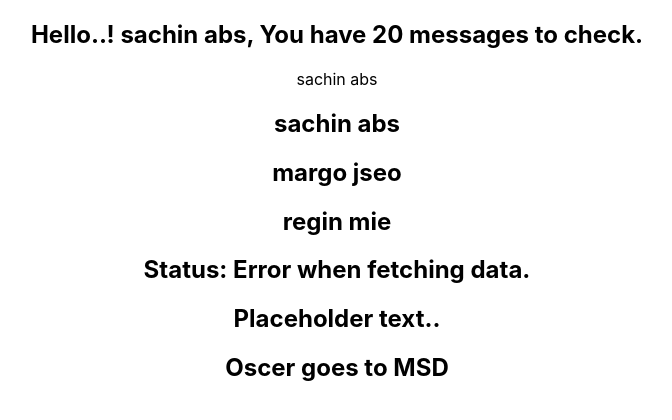
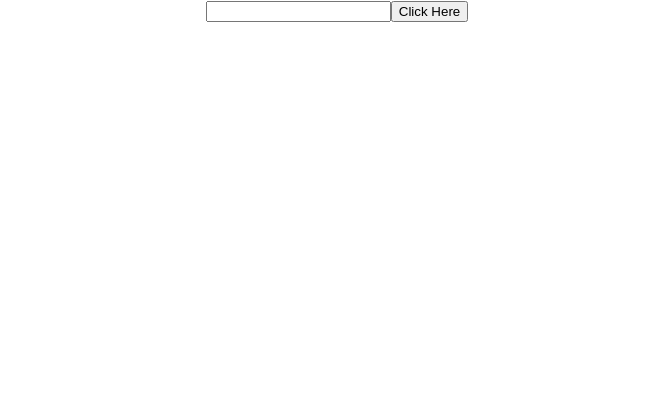
Before and after one commit to sachinabs/react-typescript, a React (Create React App) app in the folder react-typescript-demo/: page / in a window 1280 px wide. Shown: the top 420 px of the page, without its empty margins (303-975 px from the left). Built offline with nearby package versions, Linux system fonts and the light colour scheme.

Commit message:
learning: Button events, passing events in props

```diff
--- a/react-typescript-demo/src/App.tsx
+++ b/react-typescript-demo/src/App.tsx
@@ -1,42 +1,21 @@
 
 import './App.css';
-import { Greet } from './components/Greet';
-import { Heading } from './components/Heading';
-import { Oscer } from './components/Oscer';
-import { Person } from './components/Person';
-import { PersonList } from './components/PersonList';
-import { Status } from './components/Status';
+import { Button } from './components/Button';
+import { InputBox } from './components/InputBox';
+
 
 function App() {
 
-  const personName = {
-    "first_name": "sachin",
-    "last_name": "abs"
-  }
-
-  const nameList = [{
-    "first_name": "sachin",
-    "last_name": "abs"
-  }, {
-    "first_name": "margo",
-    "last_name": "jseo"
-  }, {
-    "first_name": "regin",
-    "last_name": "mie"
-  }]
-
   return (
     <div className="App">
-      <Greet name="sachin abs" messageCount={20} isLogedIN={true} />
-      <Person name={personName} />
-      <PersonList name={nameList} />
-      <Status status='error' />
-      <Heading>
-        Placeholder text
-      </Heading>
-      <Oscer>
-        <Heading>Place Holder</Heading>
-      </Oscer>
+      <InputBox  handle_click={(event) => {
+        console.log(event.target.value);
+
+      }} />
+      <Button handle_click={(event, id) => {
+        console.log("works", event, id);
+
+      }} />
     </div>
   );
 }
--- /dev/null
+++ b/react-typescript-demo/src/components/Button.tsx
@@ -0,0 +1,9 @@
+import React from "react"
+
+type ButtonProps = {
+    'handle_click':(event:React.MouseEvent<HTMLButtonElement>,id:string)=> void
+}
+
+export const Button = (props:ButtonProps)=>{
+    return <button onClick={event =>props.handle_click(event,"mybtn")}>Click Here</button>
+}
--- a/react-typescript-demo/src/components/Greet.tsx
+++ /dev/null
@@ -1,23 +0,0 @@
-type GreetProps = {
-    "name": string,
-    "messageCount"?: number,
-    "isLogedIN": Boolean,
-}
-export const Greet = (props: GreetProps) => {
-    // const {messageCount = 0 } = props
-    let messageCount;
-
-    if (props.messageCount == undefined) {
-        messageCount = 0
-    }
-
-    else { messageCount = props.messageCount }
-
-    return (
-        <div>
-            <h2>
-                {props.isLogedIN ? ` Hello..! ${props.name}, You have ${messageCount} messages to check.` : `Welcome Gust...!`}
-            </h2>
-        </div>
-    )
-}
--- a/react-typescript-demo/src/components/Heading.tsx
+++ /dev/null
@@ -1,10 +0,0 @@
-type HeadingProps= {
-    children: string;
-}
-export const Heading = (props:HeadingProps) => {
-    return (
-        <div>
-           <h2>Placeholder text..</h2>
-        </div>
-    )
-}
--- /dev/null
+++ b/react-typescript-demo/src/components/InputBox.tsx
@@ -0,0 +1,13 @@
+import React from "react"
+
+type InputBox = {
+
+    'handle_click':(event:React.ChangeEvent<HTMLInputElement>)=> void
+}
+
+export const InputBox = (props:InputBox)=>{
+    const handleInputChange = (event:React.ChangeEvent<HTMLInputElement>)=>{
+        console.log(event.target.value);
+    }
+    return <input type="text" onChange={handleInputChange}/>
+}
--- a/react-typescript-demo/src/components/Oscer.tsx
+++ /dev/null
@@ -1,12 +0,0 @@
-type OscerProps = {
-    children: React.ReactNode
-}
-export const Oscer = (props: OscerProps) => {
-    return (
-        <div>
-            <h2>
-                Oscer goes to MSD
-            </h2>
-        </div>
-    )
-}
--- a/react-typescript-demo/src/components/Person.tsx
+++ /dev/null
@@ -1,15 +0,0 @@
-type PersonProps = {
-    name: {
-        'first_name': string,
-        'last_name': string
-    }
-}
-
-
-export const Person = (props:PersonProps) => {
-    return (
-        <div>
-            <p>{props.name.first_name} {props.name.last_name} </p>
-        </div>
-    )
-}
--- a/react-typescript-demo/src/components/PersonList.tsx
+++ /dev/null
@@ -1,19 +0,0 @@
-type PersonListProps = {
-        name:{
-            'first_name':string,
-            'last_name':string
-        }[]
-}
-
-
-export const PersonList = (props:PersonListProps) => {
-    return (
-        <div>
-            {props.name.map(name =>{
-                return(
-                    <h2 key={name.first_name}>{name.first_name} {name.last_name}</h2>
-                )
-            })}
-        </div>
-    )
-}
--- a/react-typescript-demo/src/components/Status.tsx
+++ /dev/null
@@ -1,24 +0,0 @@
-type StatusProps = {
-    'status' : 'loading' | 'success' | 'error'
-}
-
-
-export const Status = (props:StatusProps) => {
-    let message;
-
-    if (props.status === 'loading') {
-        message = 'loading'
-    }
-    else if( props.status ==='success'){
-        message = 'Data fetched succefully..!'
-    }
-    else if (props.status === 'error') {
-        message = 'Error when fetching data.'
-    }
-
-    return (
-        <div>
-           <h2>Status: {message } </h2>
-        </div>
-    )
-}
```
Also changed, not shown: 1 other file (tests, documents, lock files or other folders).
